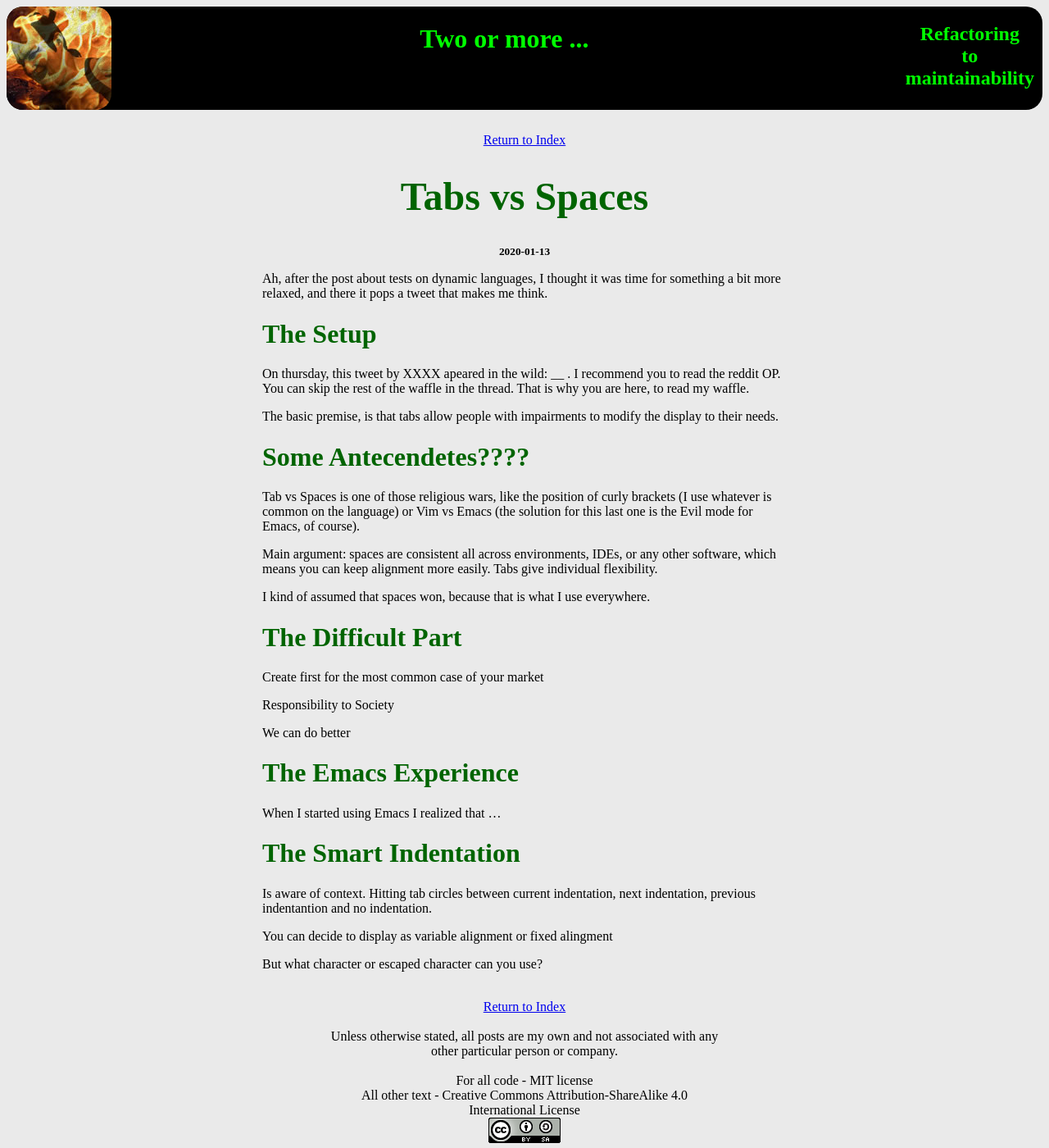
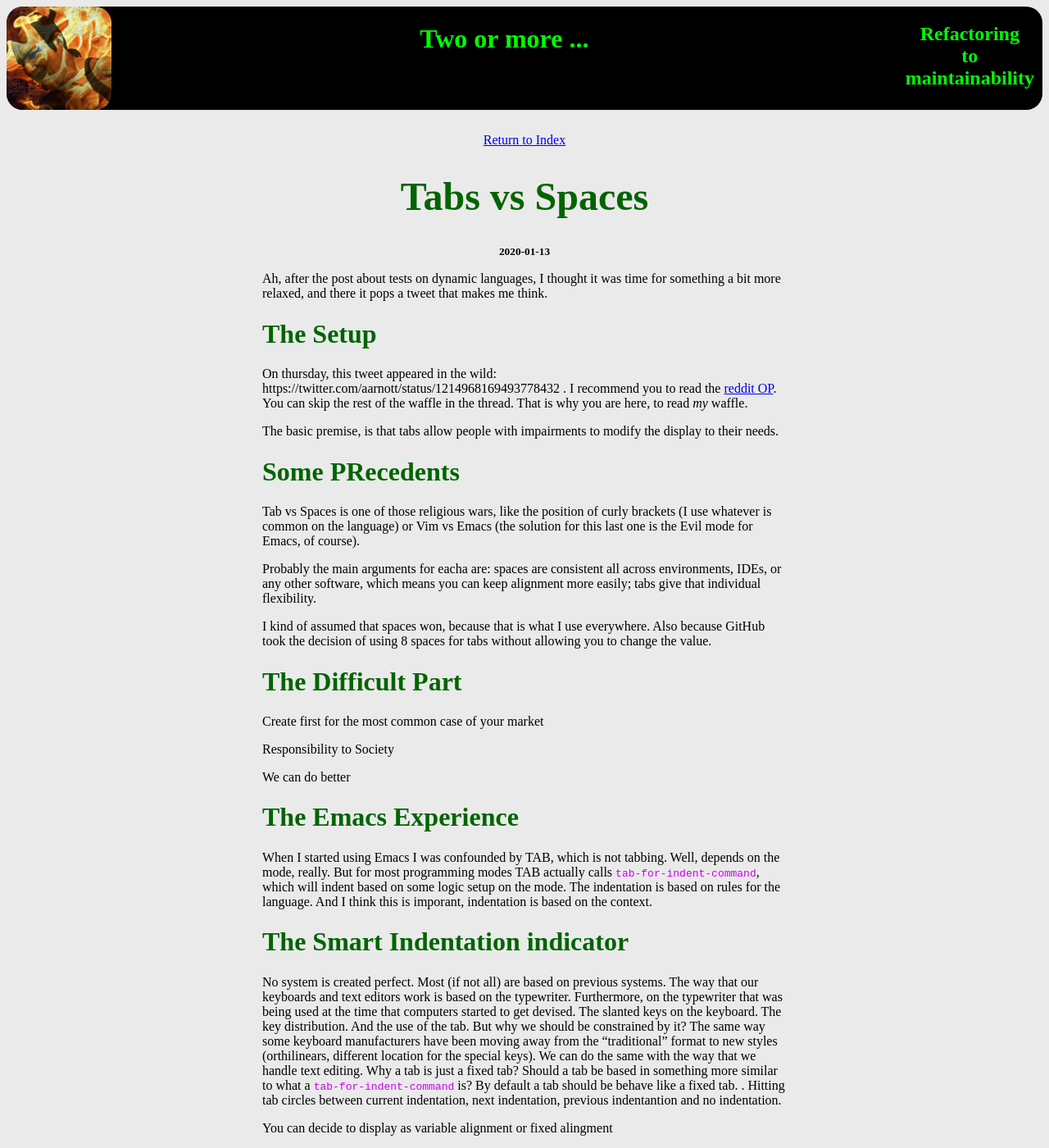
Before and after one commit to MiyamotoAkira/website, a Jekyll site: the page built from _posts/2020-01-13-tab-vs-spaces.md, in a window 1280 px wide and 1400 px high. Shown: the whole window at 82% size. Built offline with Jekyll 4.4.1, drawn with Linux system fonts in a browser that asks for light colours.

Commit message:
Adding additional text

```diff
--- a/_posts/2020-01-13-tab-vs-spaces.md
+++ b/_posts/2020-01-13-tab-vs-spaces.md
@@ -10,17 +10,17 @@ tags:
 Ah, after the post about tests on dynamic languages, I thought it was time for something a bit more relaxed, and there it pops a tweet that makes me think.
 
 # The Setup
-On thursday, this tweet by XXXX apeared in the wild: ____   . I recommend you to read the reddit OP. You can skip the rest of the waffle in the thread. That is why you are here, to read my waffle.
+On thursday, this tweet appeared in the wild: https://twitter.com/aarnott/status/1214968169493778432 . I recommend you to read the [reddit OP](https://t.co/HtfMNkOU3l?amp=1). You can skip the rest of the waffle in the thread. That is why you are here, to read *my* waffle.
 
 The basic premise, is that tabs allow people with impairments to modify the display to their needs.
 
-# Some Antecendetes????
+# Some PRecedents
 
 Tab vs Spaces is one of those religious wars, like the position of curly brackets (I use whatever is common on the language) or Vim vs Emacs (the solution for this last one is the Evil mode for Emacs, of course).
 
-Main argument: spaces are consistent all across environments, IDEs, or any other software, which means you can keep alignment more easily. Tabs give individual flexibility.
+Probably the main arguments for eacha are: spaces are consistent all across environments, IDEs, or any other software, which means you can keep alignment more easily; tabs give that individual flexibility.
 
-I kind of assumed that spaces won, because that is what I use everywhere.
+I kind of assumed that spaces won, because that is what I use everywhere. Also because GitHub took the decision of using 8 spaces for tabs without allowing you to change the value.
 
 # The Difficult Part
 Create first for the most common case of your market
@@ -31,11 +31,11 @@ We can do better
 
 # The Emacs Experience
 
-When I started using Emacs I realized that ...
+When I started using Emacs I was confounded by TAB, which is not tabbing. Well, depends on the mode, really. But for most programming modes TAB actually calls `tab-for-indent-command`, which will indent based on some logic setup on the mode. The indentation is based on rules for the language. And I think this is imporant, indentation is based on the context.
 
-# The Smart Indentation
+# The Smart Indentation indicator
 
-Is aware of context. Hitting tab circles between current indentation, next indentation, previous indentantion and no indentation.
+No system is created perfect. Most (if not all) are based on previous systems. The way that our keyboards and text editors work is based on the typewriter. Furthermore, on the typewriter that was being used at the time that computers started to get devised. The slanted keys on the keyboard. The key distribution. And the use of the tab. But why we should be constrained by it? The same way some keyboard manufacturers have been moving away from the "traditional" format to new styles (orthilinears, different location for the special keys). We can do the same with the way that we handle text editing. Why a tab is just a fixed tab? Should a tab be based in something more similar to what a `tab-for-indent-command` is? By default a tab should be behave like a fixed tab. . Hitting tab circles between current indentation, next indentation, previous indentantion and no indentation.
 
 You can decide to display as variable alignment or fixed alingment
 
```
